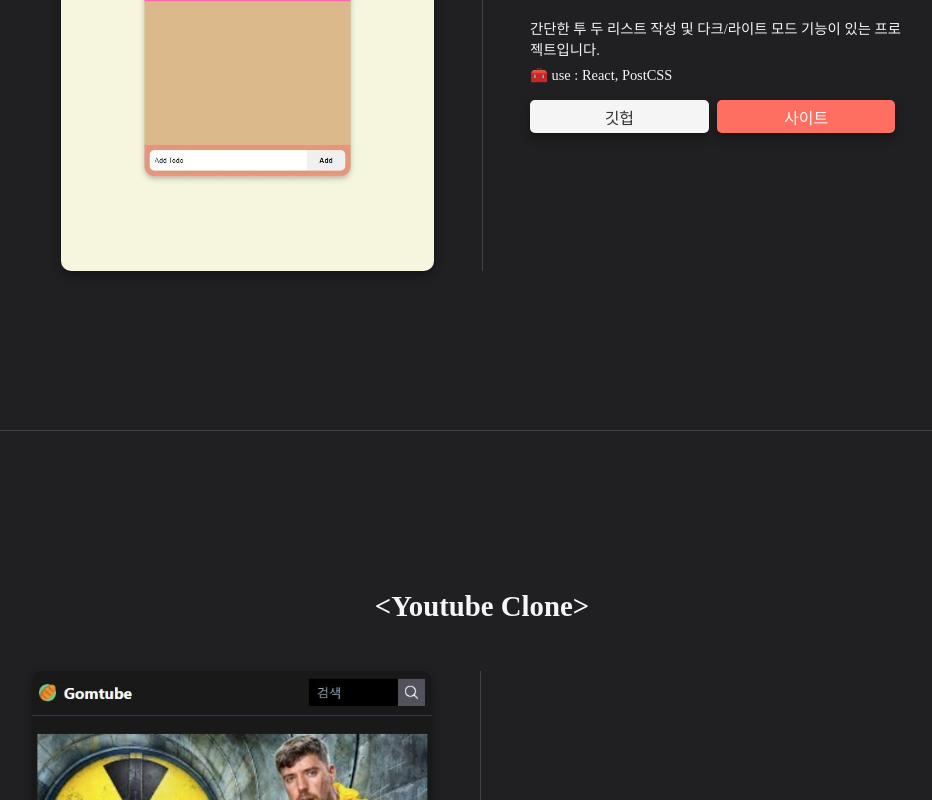
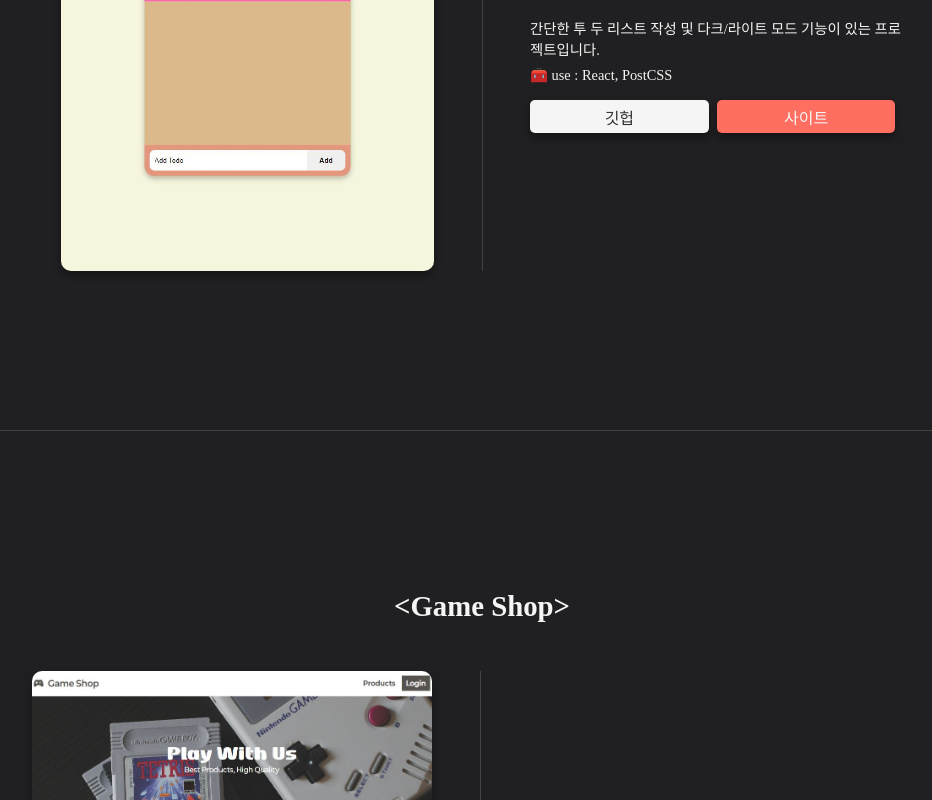
Before and after one commit to bokyungK/portfolio, a React (Create React App) app: page / in a window 1280 px wide. Shown: the part 2000-2800 px from the top of the page, without its empty margins (158-1090 px from the left). Built offline with nearby package versions, Linux system fonts and the light colour scheme; a web font is replaced by a local one.

Commit message:
fix: Remove youtube project

```diff
--- a/src/components/Projects.jsx
+++ b/src/components/Projects.jsx
@@ -10,14 +10,14 @@ const PROJECTS = [
     infoUrl: 'https://github.com/bokyungK/making-to-do-list',
     siteUrl: 'https://bobo-to-do.netlify.app/'
   },
-  {
-    title: 'Youtube Clone',
-    description: '공식 API를 활용하여 유튜브와 똑같은 사이트를 제작한 프로젝트입니다.',
-    imageName: 'gomtube',
-    tags: ['React', 'React-Router-Dom', 'Tailwind'],
-    infoUrl: 'https://github.com/bokyungK/youtube-clone',
-    siteUrl: 'https://gomtube.netlify.app/',
-  },
+  // {
+  //   title: 'Youtube Clone',
+  //   description: '공식 API를 활용하여 유튜브와 똑같은 사이트를 제작한 프로젝트입니다.',
+  //   imageName: 'gomtube',
+  //   tags: ['React', 'React-Router-Dom', 'Tailwind'],
+  //   infoUrl: 'https://github.com/bokyungK/youtube-clone',
+  //   siteUrl: 'https://gomtube.netlify.app/',
+  // },
   {
     title: 'Game Shop',
     description: '게임 팩 판매 사이트를 제작했습니다. 관리자 계정으로 새로운 제품 등록, 등록된 제품 가져오기, 로그인/로그아웃, 유저별로 장바구니를 등록하고 확인 수 있습니다.',
@@ -37,38 +37,6 @@ const PROJECTS = [
 ];
 
 export default function Projects() {
-  // useEffect(() => {
-  //   const projectImages = document.querySelectorAll('.projectImage');
-  //   let firstBrowserMove = true;
-
-  //   projectImages[0].classList.add('aniRotateStop');
-  //   if (window.innerWidth > 780) projectImages[0].classList.add('aniRotateRight');
-  //   else projectImages[0].classList.add('aniRotateLeft');
-
-  //   window.addEventListener('resize', function() {
-  //       const curBrowserWidth = window.innerWidth;
-
-  //       if (curBrowserWidth > 780) {
-  //           if (projectImages[0].classList.contains('aniRotateRight')) {
-  //               return;
-  //           }
-  //           projectImages.forEach((element) => element.classList.add('aniRotateRight'));
-  //           projectImages.forEach((element) => element.classList.remove('aniRotateLeft'));
-  //       } else {
-  //           if (projectImages[0].classList.contains('aniRotateLeft')) {
-  //               return;
-  //           }
-  //           projectImages.forEach((element) => element.classList.add('aniRotateLeft'));
-  //           projectImages.forEach((element) => element.classList.remove('aniRotateRight'));
-  //       }
-
-  //       if (firstBrowserMove) {
-  //           firstBrowserMove = false;
-  //           projectImages[0].classList.remove('aniRotateStop');
-  //       }
-  //     });
-  // }, []);
-
   return (
     <Element id="toProject" className="Projects">
       <h2 className="sectionTitle">Projects</h2>
```
